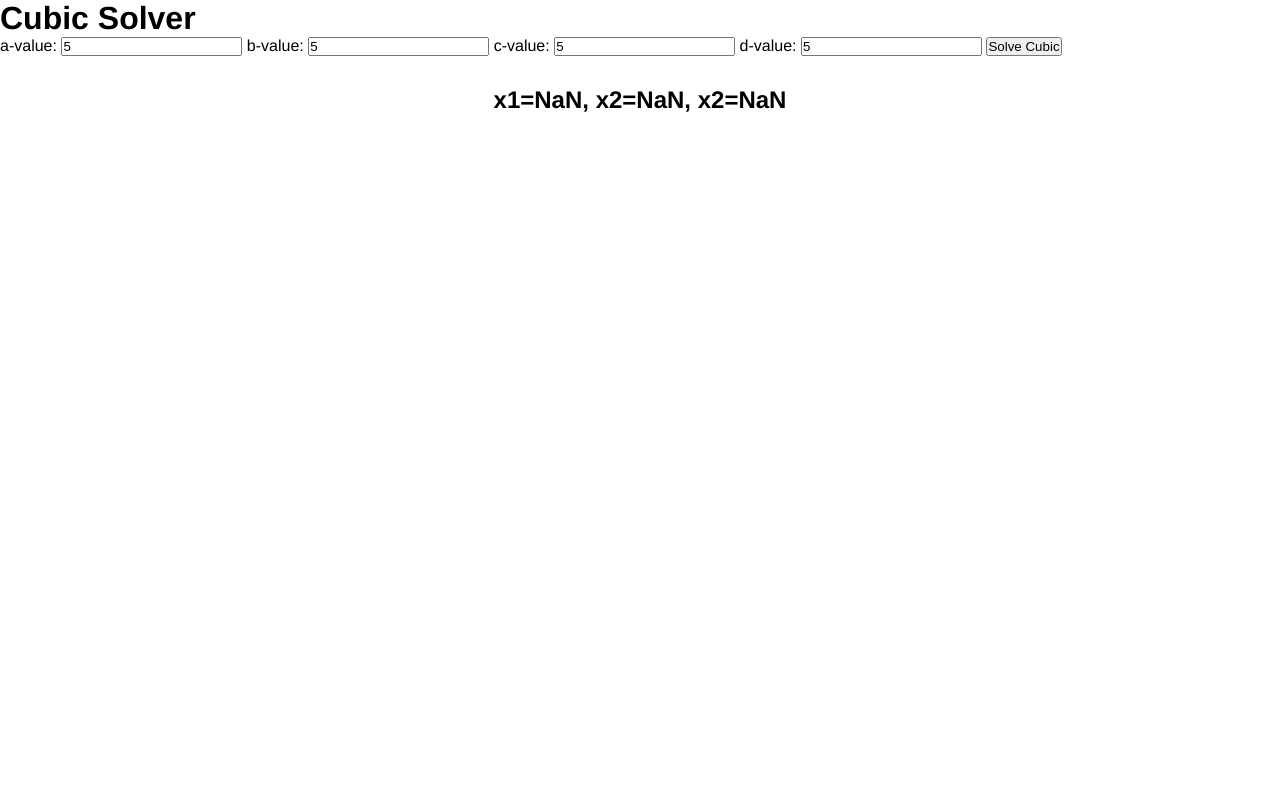
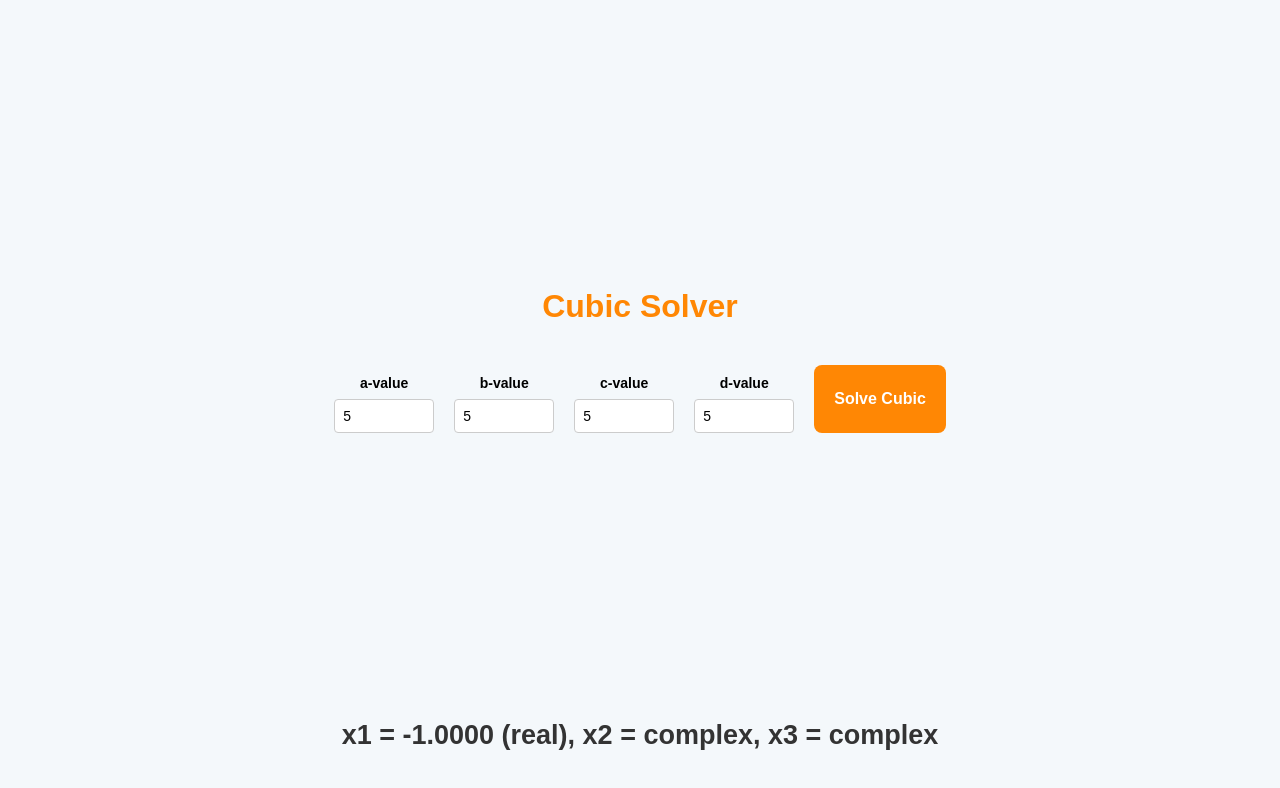
Before and after one commit to Austin0u/ics4u1-assignment-2, a website built with Vite: page index.html in a window 1280 px wide. Both pictures are taken after typing "5", "5", "5", "5" into the empty fields and a click on the input "Solve Cubic". Built offline with nearby package versions, Linux system fonts and the light colour scheme.

Commit message:
Recreated basic form styling based on assignment reference & completed cubic solver functionality (output is to be optimized for proper display)

```diff
--- a/index.html
+++ b/index.html
@@ -1,5 +1,6 @@
 <!doctype html>
 <html lang="en">
+
 <head>
   <meta charset="UTF-8" />
   <meta name="viewport" content="width=device-width, initial-scale=1.0" />
@@ -7,20 +8,31 @@
   <link rel="stylesheet" href="/style.css" />
   <title>Cubic Solver</title>
 </head>
+
 <body>
   <div id="app">
     <div class="container">
       <h1 class="title">Cubic Solver</h1>
       <form id="cubic-form">
-            <label for="a">a-value:</label>
+        <div class="inputs-container">
+          <div class="input-group">
+            <label for="a">a-value</label>
             <input type="number" id="a" name="a" required />
-            <label for="b">b-value:</label>
+          </div>
+          <div class="input-group">
+            <label for="b">b-value</label>
             <input type="number" id="b" name="b" required />
-            <label for="c">c-value:</label>
+          </div>
+          <div class="input-group">
+            <label for="c">c-value</label>
             <input type="number" id="c" name="c" required />
-            <label for="d">d-value:</label>
+          </div>
+          <div class="input-group">
+            <label for="d">d-value</label>
             <input type="number" id="d" name="d" required />
-            <input type="submit" value="Solve Cubic" />
+          </div>
+        </div>
+        <input type="submit" id="submit-button" value="Solve Cubic" />
       </form>
     </div>
     <div class="result-container">
@@ -28,4 +40,5 @@
     </div>
     <script type="module" src="/script.ts"></script>
 </body>
+
 </html>
--- a/script.ts
+++ b/script.ts
@@ -3,17 +3,70 @@ const result = (document.getElementById("result") as HTMLInputElement);
 
 result.style.visibility = "hidden";
 
-function displayResult(value: string): void {
+// Displaying results
+function displayRoots(value: string): void { // temporary
     result.style.visibility = "visible";
     result.textContent = value;
 }
 
-function trigonometricMethod(p: number, q: number): number[] {
+function getCubicEquation(a: number, b: number, c: number, d: number): string {
+    let equation = "";
+
+    // a term (x^3 coefficient)
+    if (a === 1) {
+        equation = "x³";
+    } else if (a === -1) {
+        equation = "-x³";
+    } else {
+        equation = a + "x³";
+    }
+
+    // b term (x^2 coefficient)
+    if (b !== 0) {
+        const sign = b > 0 ? " + " : " - ";
+        const coeff = Math.abs(b);
+        equation += coeff === 1 ? sign + "x²" : sign + coeff + "x²";
+    }
+
+    // c term (x coefficient)
+    if (c !== 0) {
+        const sign = c > 0 ? " + " : " - ";
+        const coeff = Math.abs(c);
+        equation += coeff === 1 ? sign + "x" : sign + coeff + "x";
+    }
+
+    // d term (constant)
+    if (d !== 0) {
+        const sign = d > 0 ? " + " : " - ";
+        equation += sign + Math.abs(d);
+    }
+
+    equation += " = 0";
+    return equation;
+}
+
+function displayResults(equation: string, p: number, q: number, discriminant: number, roots: number[]): void {
+    const resultContainer = document.getElementById("result-container") as HTMLElement;
+
+    // Change equation display
+    const equationDisplay = document.getElementById("equation-display") as HTMLElement;
+    equationDisplay.textContent = equation;
+    resultContainer.innerHTML = `
+        <p>p = ${p.toFixed(4)}</p>
+        <p>q = ${q.toFixed(4)}</p>
+        <p>discriminant = ${discriminant.toFixed(4)}</p>
+        <p>${roots}</p>
+    `;
+}
+
+// Methods to solve for roots
+function trigonometricMethod(a: number, b: number, p: number, q: number): number[] {
     const theta = (1 / 3) * Math.acos(-q / (2 * Math.sqrt(-Math.pow(p / 3, 3))));
+    const shift = -b / (3 * a);
 
-    const rootOne = 2 * Math.sqrt(-p / 3) * Math.cos(theta);
-    const rootTwo = 2 * Math.sqrt(-p / 3) * Math.cos(theta + 2 * Math.PI / 3);
-    const rootThree = 2 * Math.sqrt(-p / 3) * Math.cos(theta + 4 * Math.PI / 3);
+    const rootOne = 2 * Math.sqrt(-p / 3) * Math.cos(theta) + shift;
+    const rootTwo = 2 * Math.sqrt(-p / 3) * Math.cos(theta + 2 * Math.PI / 3) + shift;
+    const rootThree = 2 * Math.sqrt(-p / 3) * Math.cos(theta + 4 * Math.PI / 3) + shift;
 
     return [rootOne, rootTwo, rootThree];
 }
@@ -25,6 +78,7 @@ function cardanosMethod(a: number, b: number, p: number, q: number): number {
     return root;
 }
 
+// Form submission
 form?.addEventListener("submit", (event) => {
     event.preventDefault();
 
@@ -33,23 +87,28 @@ form?.addEventListener("submit", (event) => {
     const a: number = Number(formData.get("a"));
     const b: number = Number(formData.get("b"));
     const c: number = Number(formData.get("c"));
-    const d: number = Number(formData.get("c"));
+    const d: number = Number(formData.get("d"));
 
-    const p = (3 * a * c - Math.pow(b, 3))/(3 * a * a);
+    const p = (3 * a * c - Math.pow(b, 2))/(3 * a * a);
     const q = (27 * a * a * d - 9 * a * b * c + 2 * Math.pow(b, 3))/(27 * Math.pow(a, 3));
 
-    // const discriminant = 18 * a * b * c * d - 4 * Math.pow(b, 3) * d + b * b * c * c - 4 * a * Math.pow(c, 3) - 27 * a * a * d * d;
-    const discriminant = Math.pow(q / 2, 2) + Math.pow(pageYOffset / 3, 3);
-
+    const discriminant = Math.pow(q / 2, 2) + Math.pow(p / 3, 3);
+    const equation = getCubicEquation( a, b, c, d);
 
     if (discriminant < 0) { // three distinct roots
-        const roots = trigonometricMethod(p, q);
-        displayResult(`x1=${roots[0]}, x2=${roots[1]}, x2=${roots[2]}`);
+        const roots = trigonometricMethod(a, b, p, q);
+        displayRoots(`x1=${roots[0].toFixed(4)}, x2=${roots[1].toFixed(4)}, x3=${roots[2].toFixed(4)}`);
     } else if (discriminant > 0) { // one real root and two complex roots
-        const roots = trigonometricMethod(p, q);
-        displayResult(`x1=${roots[0]}, x2=${roots[1]}, x2=${roots[2]}`);
+        const root = cardanosMethod(a, b, p, q);
+        displayRoots(`x1 = ${root.toFixed(4)} (real), x2 = complex, x3 = complex`);
     } else { // one real root with a double, or a triple root
         const rootOne = (-b + Math.sqrt(discriminant)) / (2 * a);
-        displayResult(`x=${rootOne}`);
+
+        if (p === 0 && q === 0) { // triple root
+            displayRoots(`x=${rootOne} (triple root)`);
+        } else { // one real root with a double
+            const rootTwo = Math.cbrt(-q / 2) - b / (3 * a);
+            displayRoots(`x1=${rootOne} (double root), x2=${rootTwo}`);
+        }
     }
 })
--- a/style.css
+++ b/style.css
@@ -1,18 +1,84 @@
-/* Remove default spacing */
 * {
   margin: 0;
   padding: 0;
   box-sizing: border-box;
+  font-family: Arial, Helvetica, sans-serif;
 }
 
 body {
-  font-family: Helvetica, Arial, sans-serif;
-  background-color: white;
-  color: black;
-  overflow-x: hidden;
+  background-color: #f4f8fb;
+  padding: 40px 20px;
+  display: flex;
+  justify-content: center;
+  min-height: 100vh;
+}
+
+.container {
+  display: flex;
+  flex-direction: column;
+  align-items: center;
+  justify-content: center;
+  min-height: 80vh;
+}
+
+.title {
+  color: #ff8704;
+  margin-bottom: 40px;
+  font-size: 32px;
+}
+
+form {
+  display: flex;
+  gap: 20px;
+  align-items: flex-end;
+}
+
+.inputs-container {
+  display: flex;
+  gap: 20px;
+}
+
+.input-group {
+  display: flex;
+  flex-direction: column;
+  align-items: center;
+  gap: 8px;
+}
+
+.input-group label {
+  font-size: 14px;
+  font-weight: bold;
+}
+
+.input-group input {
+  width: 100px;
+  padding: 8px;
+  border: 1px solid #ccc;
+  border-radius: 4px;
+  font-size: 14px;
+}
+
+#submit-button {
+  background-color: #ff8704;
+  color: white;
+  padding: 25px 20px;
+  border: none;
+  border-radius: 8px;
+  font-size: 16px;
+  font-weight: bold;
+  cursor: pointer;
+}
+
+form > #submit-button:hover {
+  opacity: 0.9;
 }
 
 .result-container {
-  text-align-last: center;
-  padding: 30px;
+  margin-top: 40px;
+  font-size: 18px;
+  text-align: center;
 }
+
+#result {
+  color: #333;
+}
```
Lines whose indentation alone changed are shown as unchanged.
